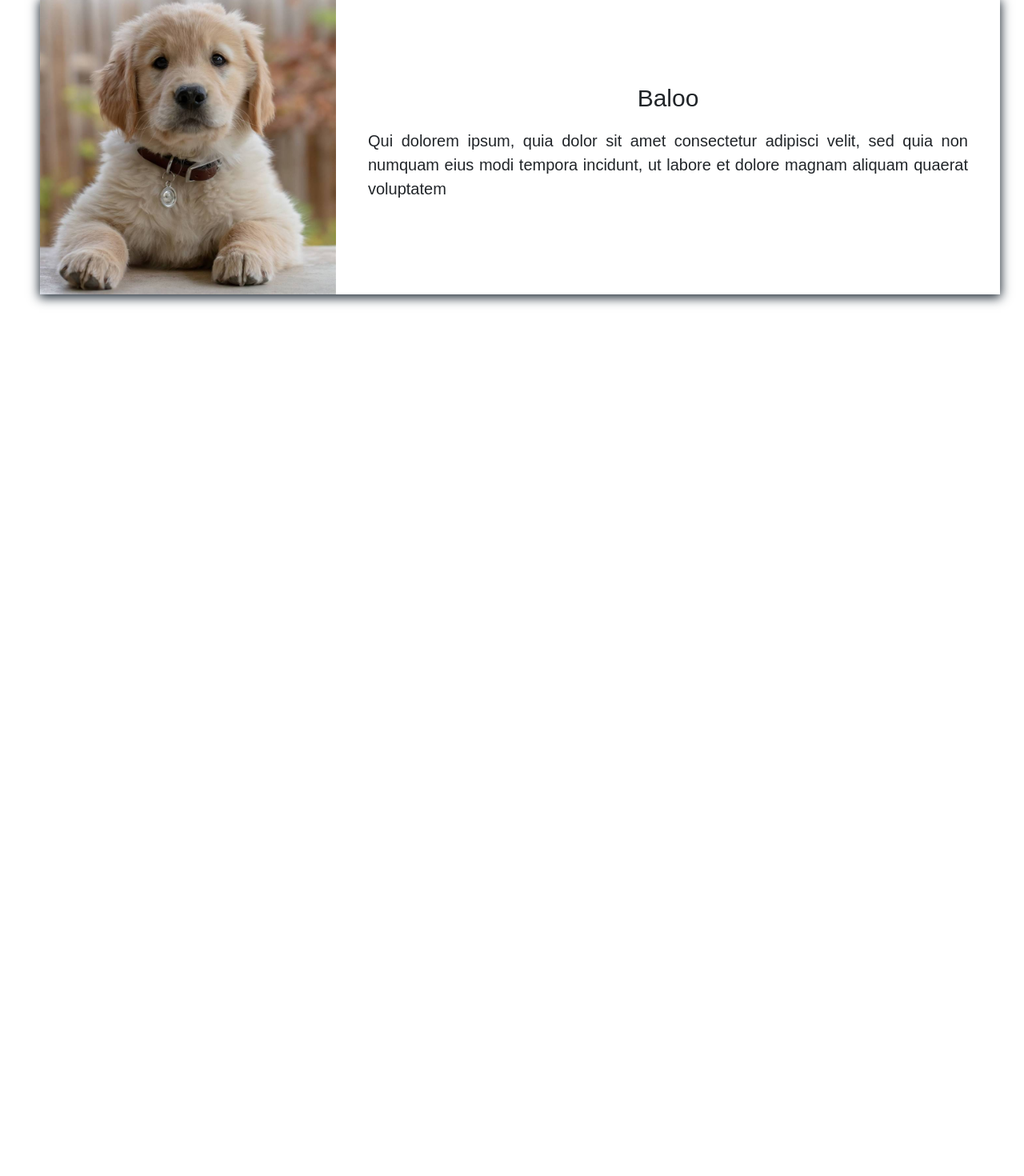
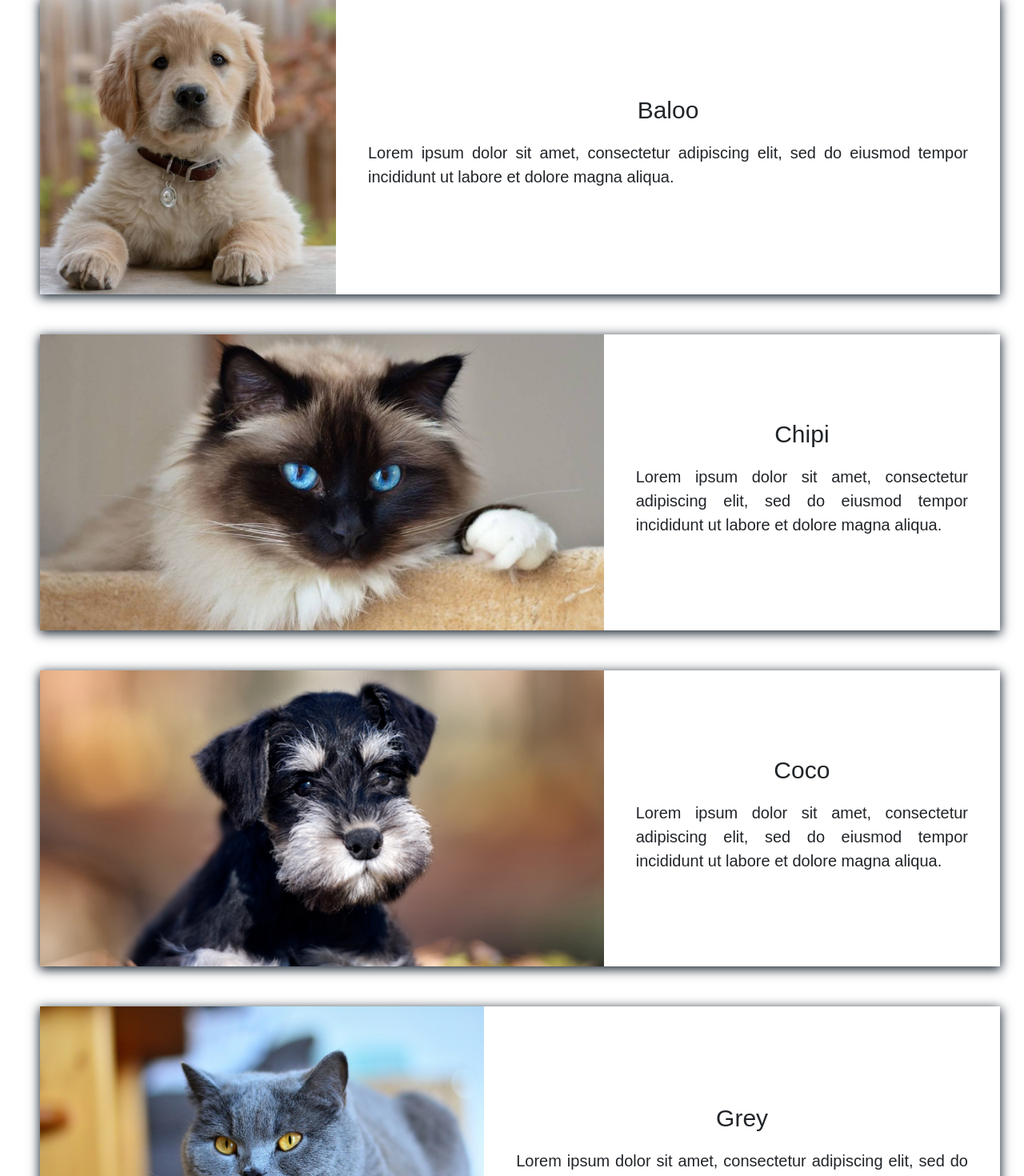
Before and after one commit to yoselinsoarez/second-project, a React (Create React App) app: page /pets in a window 1280 px wide. Shown: the part 160-1630 px from the top of the page at 80% size. Before the commit the page ends 800 px from the top, so only its background shows below. Built offline with nearby package versions, Linux system fonts and the light colour scheme.

Commit message:
updating the navbar and pets component

```diff
--- a/src/components/AboutUs.js
+++ b/src/components/AboutUs.js
@@ -2,11 +2,16 @@ import React from 'react';
 import '../stylesheets/AboutUS.css';
 
 function AboutUs() {
-return (
-    <div className='about-container'>
-        <p>Lorem ipsum dolor sit amet, consectetur adipiscing elit, sed do eiusmod tempor incididunt ut labore et dolore magna aliqua. Ut enim ad minim veniam</p>
-    </div>
-)
+    return (
+        <div className="about-container">
+            <h1>If you love pets this is the right place</h1>
+            <p>
+                Lorem ipsum dolor sit amet, consectetur adipiscing elit, sed do
+                eiusmod tempor incididunt ut labore et dolore magna aliqua. Ut
+                enim ad minim veniam
+            </p>
+        </div>
+    );
 }
 
 export default AboutUs;
--- a/src/components/Footer.js
+++ b/src/components/Footer.js
@@ -1,7 +1,7 @@
 import React from 'react';
 import '../stylesheets/Footer.css';
 
-const Footer = () => {
+function Footer () {
 return (
     <footer className='footer'>
         <p>Copyright 2023, All rights reserved</p>
--- a/src/components/Home.js
+++ b/src/components/Home.js
@@ -1,15 +1,22 @@
-import React from 'react'
+import React from 'react';
 import '../stylesheets/Home.css';
 
-
+/**
+ *
+ * @returns
+ */
 function Home() {
-return (
-    <div className='home-container'>
-        <h1>This is an adoption page</h1>
-        <p>Lorem ipsum dolor sit amet, consectetur adipiscing elit, sed do eiusmod tempor incididunt ut labore et dolore magna aliqua. Ut enim ad minim veniam, quis nostrud exercitation ullamco laboris nisi ut aliquip ex ea commodo consequat</p>
-
-    </div>
-)
+    return (
+        <div className="home-container">
+            <h1>This is an animal adoption page.</h1>
+            <p>
+                Lorem ipsum dolor sit amet, consectetur adipiscing elit, sed do
+                eiusmod tempor incididunt ut labore et dolore magna aliqua. Ut
+                enim ad minim veniam, quis nostrud exercitation ullamco laboris
+                nisi ut aliquip ex ea commodo consequat
+            </p>
+        </div>
+    );
 }
 
 export default Home;
--- a/src/components/NavBar.js
+++ b/src/components/NavBar.js
@@ -1,21 +1,29 @@
-import {NavLink} from 'react-router-dom';
+import { NavLink } from 'react-router-dom';
 import '../stylesheets/NavBar.css';
 
-function NavBar () {
-return (
-    <div className='NavBar'>
-        <span className='nav-logo'>AdoptPets</span>
-        <div className='nav-items'>
-        <NavLink to='/home'>Home</NavLink>
-        <NavLink to='/aboutus'>About us</NavLink>
-        <NavLink to='/pets'>Pets</NavLink>
-
-
-
+function NavBar() {
+    return (
+        <div className="NavBar">
+            <span className="nav-logo">AdoptPets</span>
+            <div className="nav-items">
+                {[{ to: '/home', title: 'Home' }].map((item, index) => (
+                    <NavLink key={index} to={item.to}>
+                        {item.title}
+                    </NavLink>
+                ))}
+                {[{ to: '/aboutus', title: 'About us' }].map((item, index) => (
+                    <NavLink key={index} to={item.to}>
+                        {item.title}
+                    </NavLink>
+                ))}
+                {[{ to: '/pets', title: 'Pets' }].map((item, index) => (
+                    <NavLink key={index} to={item.to}>
+                        {item.title}
+                    </NavLink>
+                ))}
+            </div>
         </div>
-
-    </div>
-)
+    );
 }
 
 export default NavBar;
--- a/src/components/Pets.js
+++ b/src/components/Pets.js
@@ -1,26 +1,74 @@
 import React from 'react';
 import '../stylesheets/Pets.css';
 
+/**
+ * with the use of an array of objects that represent each of the animals and their details
+ * then I use a map to render them
+ */
+const pets = [
+    {
+        id: 1,
+        name: 'Baloo',
+        image: require('../images/pet-baloo.png'),
+        description:
+            'Lorem ipsum dolor sit amet, consectetur adipiscing elit, sed do eiusmod tempor incididunt ut labore et dolore magna aliqua.',
+    },
+    {
+        id: 2,
+        name: 'Chipi',
+        image: require('../images/pet-chipi.png'),
+        description:
+            'Lorem ipsum dolor sit amet, consectetur adipiscing elit, sed do eiusmod tempor incididunt ut labore et dolore magna aliqua.',
+    },
+    {
+        id: 3,
+        name: 'Coco',
+        image: require('../images/pet-coco.png'),
+        description:
+            'Lorem ipsum dolor sit amet, consectetur adipiscing elit, sed do eiusmod tempor incididunt ut labore et dolore magna aliqua.',
+    },
+    {
+        id: 4,
+        name: 'Grey',
+        image: require('../images/pet-grey.png'),
+        description:
+            'Lorem ipsum dolor sit amet, consectetur adipiscing elit, sed do eiusmod tempor incididunt ut labore et dolore magna aliqua.',
+    },
+    {
+        id: 5,
+        name: 'Marley',
+        image: require('../images/pet-marley.png'),
+        description:
+            'Lorem ipsum dolor sit amet, consectetur adipiscing elit, sed do eiusmod tempor incididunt ut labore et dolore magna aliqua.',
+    },
+    {
+        id: 6,
+        name: 'Poly',
+        image: require('../images/pet-poly.png'),
+        description:
+            'Lorem ipsum dolor sit amet, consectetur adipiscing elit, sed do eiusmod tempor incididunt ut labore et dolore magna aliqua.',
+    },
+];
+
+/**
+ *
+ * @returns
+ */
 function Pets() {
-return (
-    <div className='title'>
-        <h1>These are our pets for adpotion</h1>
-    <div className='pet-container'>
-        <img className='pet-image'
-        src={require('../images/pet-baloo.png')} alt='baloo'/>
-        <div className='container-text-pet'>
-            <p className='pet-name'>Baloo</p>
-            <p className='text-pet'>Qui dolorem ipsum, quia dolor sit amet consectetur adipisci velit, sed quia non numquam eius modi tempora incidunt, ut labore et dolore magnam aliquam quaerat voluptatem</p>
+    return (
+        <div className="title">
+            <h1>These are our pets for adpotion</h1>
+            {pets.map((pet) => (
+                <div className="pet-container" key={pet.id}>
+                    <img className="pet-image" src={pet.image} alt={pet.name} />
+                    <div className="container-text-pet">
+                        <p className="pet-name">{pet.name}</p>
+                        <p className="text-pet">{pet.description}</p>
+                    </div>
+                </div>
+            ))}
         </div>
-
-
-
-
-
-
-    </div>
-    </div>
-)
+    );
 }
 
 export default Pets;
```
Also changed, not shown: src/App.js (+15 -24 lines), 1 other file (tests, documents, lock files or other folders).
